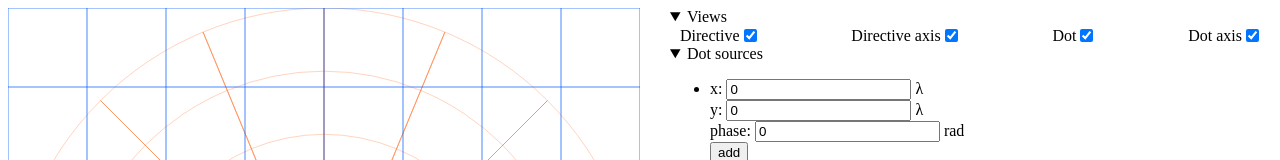
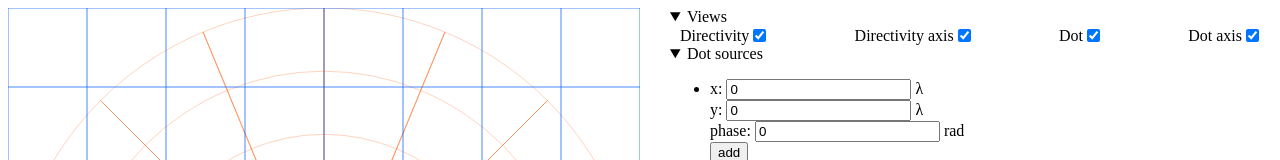
Before and after one commit to MrThanlon/array-field, a Vue app: page / in a window 1280 px wide. Shown: the top 160 px of the page. Built offline with nearby package versions, Linux system fonts and the light colour scheme.

Commit message:
fix: typo
Signed-off-by: MrThanlon <i@anclx.cc>

```diff
--- a/src/views/Home.vue
+++ b/src/views/Home.vue
@@ -8,13 +8,13 @@
           <summary>Views</summary>
           <div style="display: flex;justify-content: space-between;flex-wrap: wrap">
             <label>
-              Directive
+              Directivity
               <input type="checkbox"
                      v-model="views.directive"
                      @change="directive.attr('style',views.directive?'':'display: none')">
             </label>
             <label>
-              Directive axis
+              Directivity axis
               <input type="checkbox"
                      v-model="views.polarAxis"
                      @change="polarAxis.attr('style',views.polarAxis?'':'display: none')">
```
